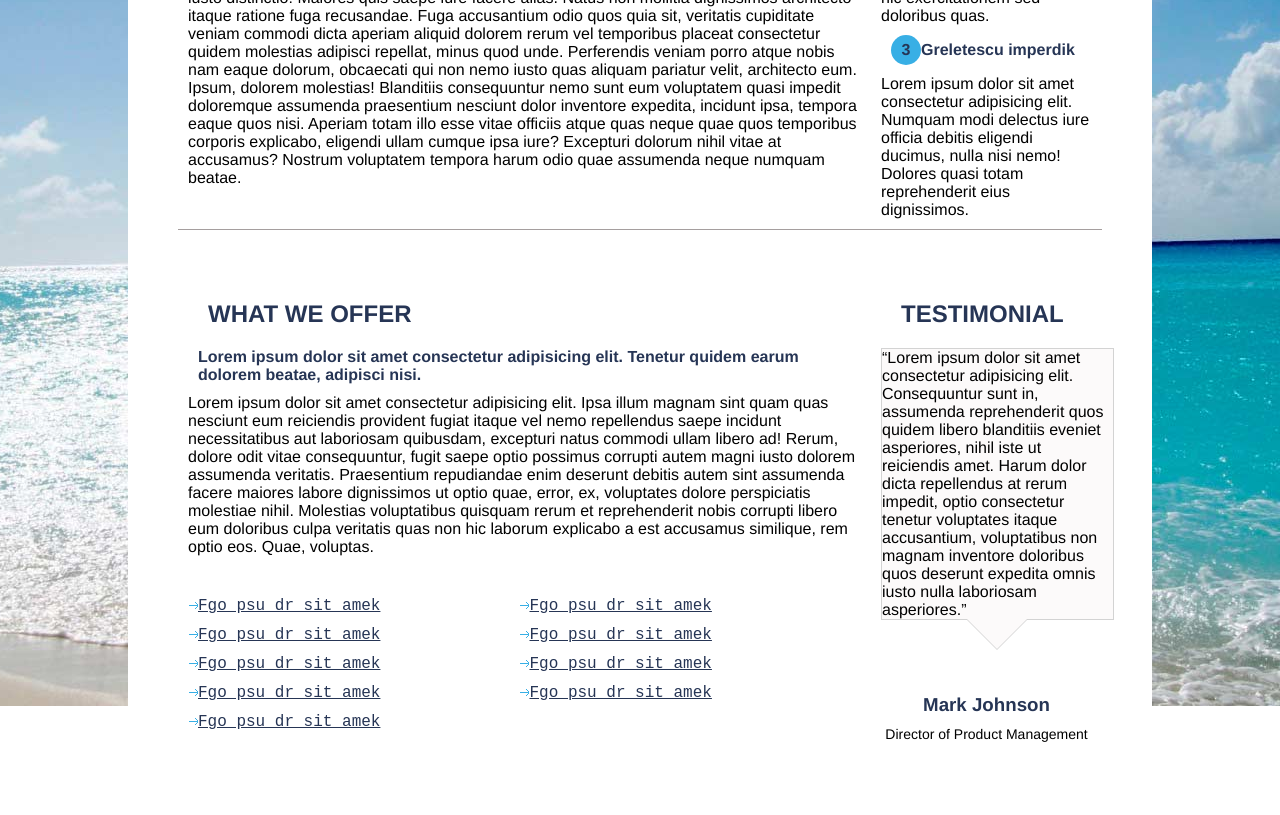
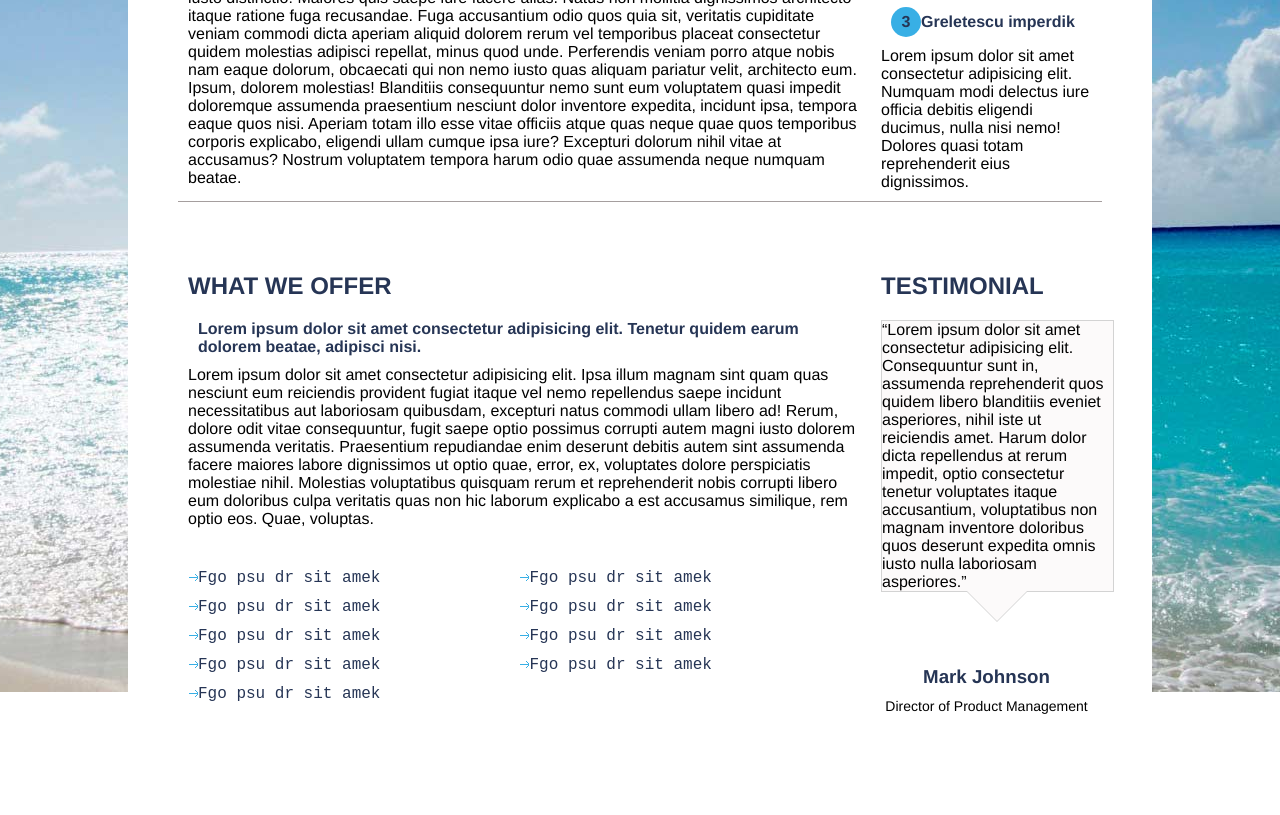
Before and after one commit to slawuta/fe-core-hw, a plain HTML site: page module-4/HomeTask/index.html in a window 1280 px wide. Shown: the part 531-1346 px from the top of the page. Drawn offline with Linux system fonts and the light colour scheme.

Commit message:
lesson 4_2

```diff
--- a/module-4/HomeTask/css/style.css
+++ b/module-4/HomeTask/css/style.css
@@ -113,7 +113,7 @@ h2, h3, h4, .footer_links a {
 }
 
 h2 {
-    margin: 20px;
+    margin: 20px 0;
     text-transform: uppercase;
 }
 
@@ -160,3 +160,7 @@ h3 + p {
     text-align: center;
     font-size: 14px;
 }
+
+li > a {
+    text-decoration: none;
+}
```
